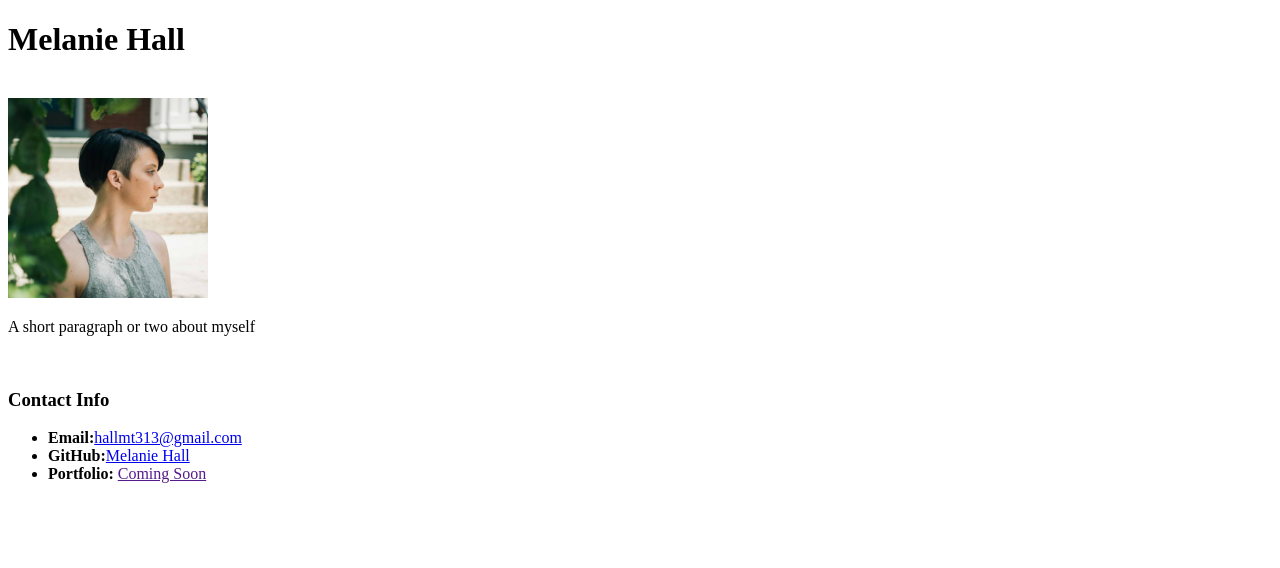
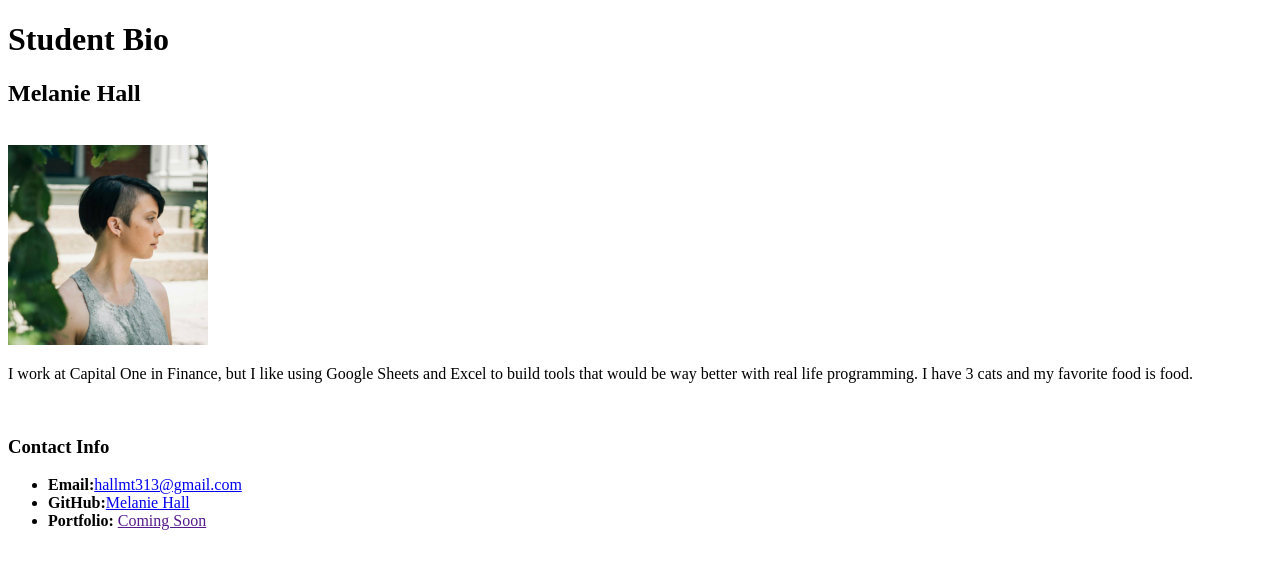
Before and after one commit to mhall313/newrepo, a plain HTML site: page index.html in a window 1280 px wide. Drawn offline with Linux system fonts and the light colour scheme.

Commit message:
About me update

```diff
--- a/index.html
+++ b/index.html
@@ -1,7 +1,4 @@
 <!DOCTYPE html>
-<!--[if lt IE 7]>      <html class="no-js lt-ie9 lt-ie8 lt-ie7"> <![endif]-->
-<!--[if IE 7]>         <html class="no-js lt-ie9 lt-ie8"> <![endif]-->
-<!--[if IE 8]>         <html class="no-js lt-ie9"> <![endif]-->
 <!--[if gt IE 8]><!--> <html class="no-js"> <!--<![endif]-->
     <head>
         <meta charset="utf-8">
@@ -12,15 +9,13 @@
 
     </head>
     <body>
-        <!--[if lt IE 7]>
-            <p class="browsehappy">You are using an <strong>outdated</strong> browser. Please <a href="#">upgrade your browser</a> to improve your experience.</p>
-        <![endif]-->
-        <h1>Melanie Hall</h1>
+        <h1>Student Bio</h1>
+        <h2>Melanie Hall</h2>
         <script src="" async defer></script>
         <br>
             <img src="Undercut.jpg" alt="Undercut" width="200" height="200">
         <br>
-            <p>A short paragraph or two about myself</p>
+            <p>I work at Capital One in Finance, but I like using Google Sheets and Excel to build tools that would be way better with real life programming. I have 3 cats and my favorite food is food.</p>
          <br>
             <h3>Contact Info</h3>
             <ul>
```
